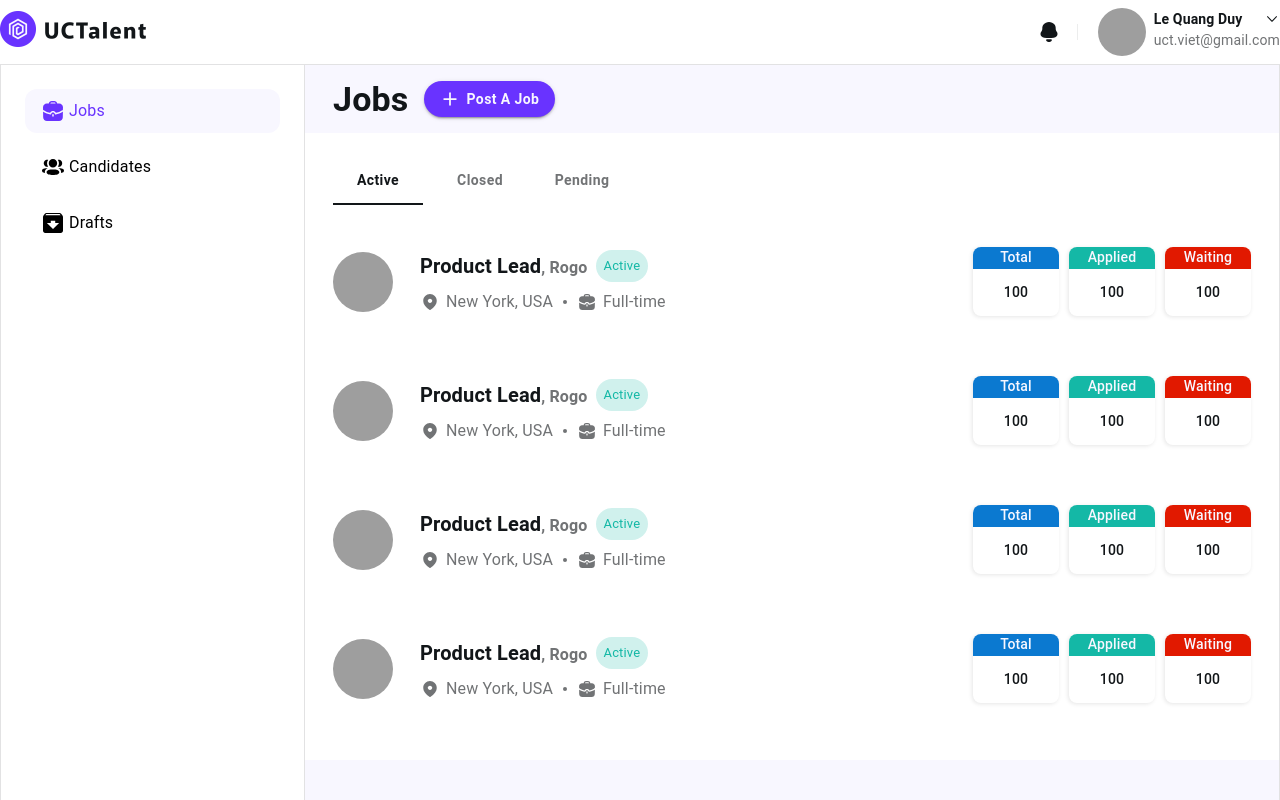
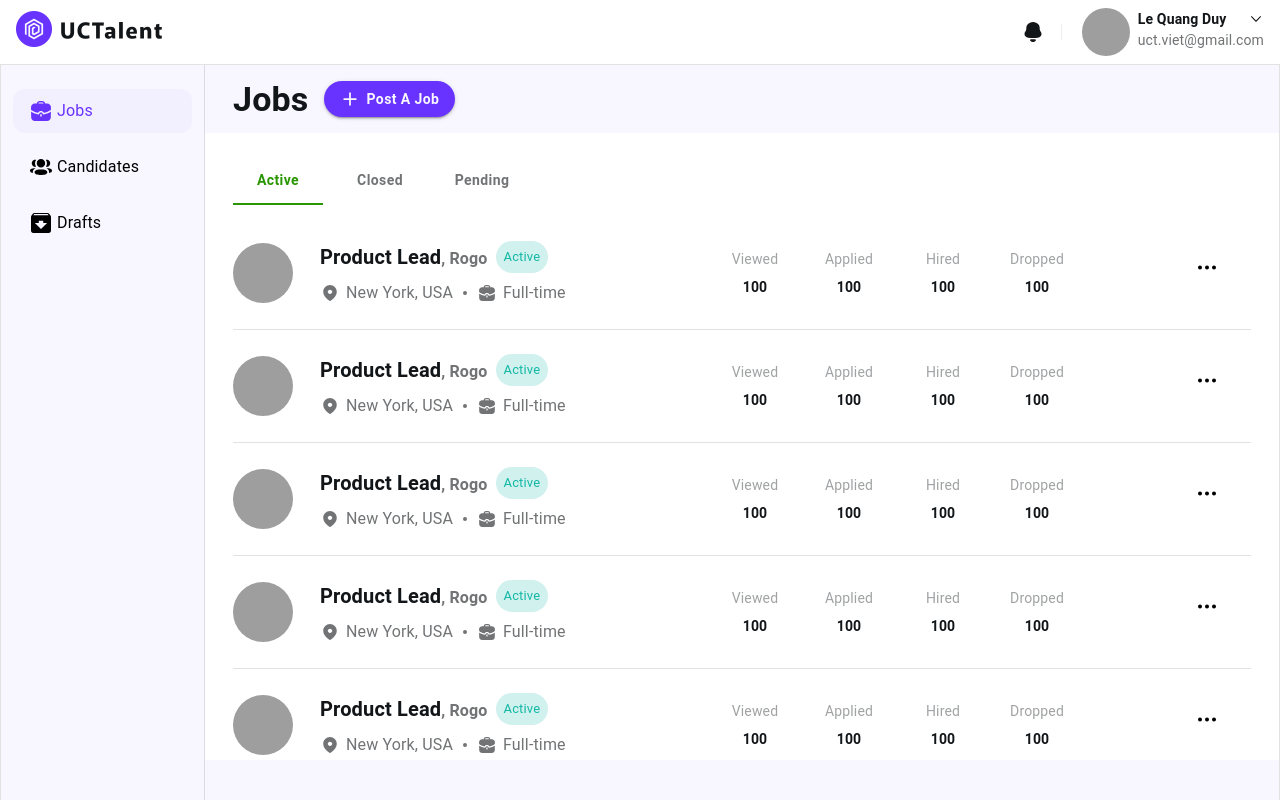
Before and after one commit to UCTalent/uc-ats-react-app, a React (Vite) app: page / in a window 1280 px wide. Built offline with nearby package versions, Linux system fonts and the light colour scheme; grey boxes are pictures that could not be loaded.

Commit message:
chore: kaizen home page layout

```diff
--- a/src/components/common/JobCard.tsx
+++ b/src/components/common/JobCard.tsx
@@ -7,7 +7,11 @@ import DotDivider from "components/common/DotDivider"
 import IconLocation from "assets/icons/location.svg"
 import IconJobType from "assets/icons/job-type.svg"
 
-const JobCard = () => {
+interface IProps {
+  onClickTitle?: () => void
+}
+
+const JobCard: React.FC<IProps> = ({ onClickTitle }) => {
   return (
     <Stack flexDirection="row" sx={{ alignItems: "center", gap: "27px" }}>
       <Avatar
@@ -18,7 +22,11 @@ const JobCard = () => {
       <Stack gap="8px">
         <Stack flexDirection="row" gap="8px">
           <Typography sx={{ fontWeight: 600 }}>
-            <Box component="span" sx={{ fontSize: "20px" }}>
+            <Box
+              component="span"
+              sx={{ fontSize: "20px", cursor: onClickTitle && "pointer" }}
+              onClick={onClickTitle}
+            >
               Product Lead
             </Box>
             <Box component="span" sx={{ color: "text.secondary" }}>
--- /dev/null
+++ b/src/components/common/tags/NumberWithLabelVerticalTag.tsx
@@ -0,0 +1,19 @@
+import Stack from "@mui/material/Stack"
+import Typography from "@mui/material/Typography"
+
+interface IProps {
+  label: string
+  value: number
+  color?: "blue" | "green" | "red"
+}
+
+const NumberWithLabelVerticalTag: React.FC<IProps> = ({ label, value }) => {
+  return (
+    <Stack alignItems="center" gap="6px" sx={{ minWidth: "84px" }}>
+      <Typography sx={{ fontSize: "14px", color: "text.ter" }}>{label}</Typography>
+      <Typography sx={{ fontSize: "14px", fontWeight: 600 }}>{value.toLocaleString()}</Typography>
+    </Stack>
+  )
+}
+
+export default NumberWithLabelVerticalTag
--- a/src/components/sections/TheAppHeader.tsx
+++ b/src/components/sections/TheAppHeader.tsx
@@ -21,7 +21,7 @@ const TheAppHeader = () => {
         zIndex: 20,
       }}
     >
-      <AppContainer>
+      <AppContainer sx={{ px: "16px" }}>
         <Stack
           direction="row"
           sx={{ height: APP_HEADER_HEIGHT, justifyContent: "space-between", alignItems: "center" }}
--- a/src/components/sections/TheNavigateAsideBar.tsx
+++ b/src/components/sections/TheNavigateAsideBar.tsx
@@ -2,7 +2,7 @@ import Stack from "@mui/material/Stack"
 import Box from "@mui/material/Box"
 import { useMemo } from "react"
 import { useLocation, useNavigate } from "react-router-dom"
-import { APP_HEADER_HEIGHT } from "constants/STYLE"
+import { APP_HEADER_HEIGHT, ASIDE_NAVIGATE_WIDTH } from "constants/STYLE"
 import IconJob from "assets/icons/job.svg"
 import IconPeople from "assets/icons/people.svg"
 import IconStoreBox from "assets/icons/store-box.svg"
@@ -36,8 +36,17 @@ const TheNavigateAsideBar = () => {
   )
 
   return (
-    <Box sx={{ minWidth: 304, borderRight: "1px solid", borderRightColor: "border.outlined" }}>
-      <Stack sx={{ position: "sticky", top: APP_HEADER_HEIGHT, p: "24px", gap: "12px" }}>
+    <Box
+      sx={{
+        minWidth: ASIDE_NAVIGATE_WIDTH,
+        borderRight: "1px solid",
+        borderRightColor: "border.outlined",
+        bgcolor: "background.accent",
+      }}
+    >
+      <Stack
+        sx={{ position: "sticky", top: APP_HEADER_HEIGHT, py: "24px", px: "12px", gap: "12px" }}
+      >
         {navigateList.map((item) => (
           <Stack
             key={item.title}
@@ -50,11 +59,11 @@ const TheNavigateAsideBar = () => {
               px: "16px",
               cursor: "pointer",
               color: item.isActive && "text.accent",
-              bgcolor: item.isActive && "background.accent",
+              bgcolor: item.isActive && "background.accentSelected",
               filter: !item.isActive && "brightness(0) contrast(100%)",
               duration: 0.2,
               "&:hover": {
-                bgcolor: "background.accent",
+                bgcolor: "background.accentSelected",
                 color: "text.accent",
                 filter: "none",
               },
--- a/src/components/sections/home/TheJobsList.tsx
+++ b/src/components/sections/home/TheJobsList.tsx
@@ -1,54 +1,20 @@
-import { useMemo } from "react"
 import { useNavigate } from "react-router-dom"
 import Stack from "@mui/material/Stack"
-import CalendarBox from "components/common/CalendarBox"
+import IconButton from "@mui/material/IconButton"
+import TabsFilter from "components/subsections/home/TabsFilter"
 import JobCard from "components/common/JobCard"
-import Tabs from "@mui/material/Tabs"
-import Tab from "@mui/material/Tab"
+import NumberWithLabelVerticalTag from "components/common/tags/NumberWithLabelVerticalTag"
+import IconSVG from "components/common/IconSVG"
+import IconThreeDotsHorizontal from "assets/icons/three-dots-horizontal.svg"
 import { PAGE_MAP } from "constants/PAGE_MAP"
 
 const TheJobsList = () => {
   const navigate = useNavigate()
 
-  const statusFilterElements = useMemo(() => {
-    const statusList = [
-      { id: "active", title: "Active", index: 0, action: () => {} },
-      { id: "close", title: "Closed", index: 1, action: () => {} },
-      { id: "pending", title: "Pending", index: 2, action: () => {} },
-    ]
-    return (
-      <Tabs
-        value={0}
-        onChange={() => {}}
-        textColor="secondary"
-        indicatorColor="secondary"
-        sx={{ px: "28px" }}
-      >
-        {statusList.map((item, index) => (
-          <Tab
-            key={item.id}
-            label={
-              <Stack flexDirection="row" alignItems="center" gap="4px" sx={{ fontWeight: 600 }}>
-                {item.title}
-              </Stack>
-            }
-            id={`simple-tab-${index}`}
-            aria-controls={`simple-tabpanel-${index}`}
-            sx={{
-              textTransform: "none",
-              px: "16px",
-              mr: index !== statusList.length - 1 && "12px",
-            }}
-          />
-        ))}
-      </Tabs>
-    )
-  }, [])
-
   return (
-    <Stack sx={{ flexGrow: 1, py: "24px", gap: "24px" }}>
-      {statusFilterElements}
-      <Stack gap="24px">
+    <Stack sx={{ flexGrow: 1 }}>
+      <TabsFilter />
+      <Stack sx={{ pt: "12px" }}>
         {Array.from({ length: 12 }).map((item, index) => (
           <Stack
             key={index}
@@ -56,19 +22,26 @@ const TheJobsList = () => {
             sx={{
               alignItems: "center",
               justifyContent: "space-between",
-              px: "28px",
-              py: "18px",
-              cursor: "pointer",
-              transitionDuration: "0.1s",
-              "&:hover": { backgroundColor: "background.accent" },
+              mx: "28px",
+              py: "24px",
+              borderBottom: index !== 11 && "1px solid",
+              borderColor: "border.outlined",
             }}
-            onClick={() => navigate(PAGE_MAP.JOB_CANDIDATE(index.toString()))}
           >
-            <JobCard />
-            <Stack flexDirection="row" gap="10px">
-              <CalendarBox label="Total" content="100" color="blue" />
-              <CalendarBox label="Applied" content="100" color="green" />
-              <CalendarBox label="Waiting" content="100" color="red" />
+            <JobCard onClickTitle={() => navigate(PAGE_MAP.JOB_CANDIDATE(index.toString()))} />
+            <Stack flexDirection="row" gap="108px" sx={{ px: "24px" }}>
+              <Stack flexDirection="row" gap="10px">
+                <NumberWithLabelVerticalTag label="Viewed" value={100} />
+                <NumberWithLabelVerticalTag label="Applied" value={100} />
+                <NumberWithLabelVerticalTag label="Hired" value={100} />
+                <NumberWithLabelVerticalTag label="Dropped" value={100} />
+              </Stack>
+              <IconButton
+                sx={{ width: "40px", height: "40px" }}
+                onClick={(e) => e.stopPropagation()}
+              >
+                <IconSVG src={IconThreeDotsHorizontal} alt="Options" />
+              </IconButton>
             </Stack>
           </Stack>
         ))}
--- /dev/null
+++ b/src/components/subsections/home/TabsFilter.tsx
@@ -0,0 +1,74 @@
+import { useMemo, useState } from "react"
+import Tabs from "@mui/material/Tabs"
+import Tab from "@mui/material/Tab"
+import Stack from "@mui/material/Stack"
+
+const TabsFilter = () => {
+  const [activeTabIndex, setActiveTabIndex] = useState(0)
+
+  const statusList = useMemo(
+    () => [
+      {
+        id: "active",
+        title: "Active",
+        index: 0,
+        action: () => {},
+        color: "rgba(41, 150, 1, 1)",
+      },
+      { id: "closed", title: "Closed", index: 1, action: () => {}, color: "rgba(254, 158, 31, 1)" },
+      {
+        id: "pending",
+        title: "Pending",
+        index: 2,
+        action: () => {},
+        color: "rgba(11, 121, 208, 1)",
+      },
+    ],
+    []
+  )
+
+  return (
+    <Tabs
+      value={activeTabIndex}
+      onChange={(_, newValue) => setActiveTabIndex(newValue)}
+      sx={{
+        px: "28px",
+        mt: "24px",
+        "& .Mui-selected": {
+          color: statusList[activeTabIndex].color,
+        },
+        "& .MuiTabs-indicator": {
+          backgroundColor: statusList[activeTabIndex].color,
+        },
+      }}
+    >
+      {statusList.map((item, index) => (
+        <Tab
+          key={item.id}
+          label={
+            <Stack
+              flexDirection="row"
+              alignItems="center"
+              gap="4px"
+              sx={{
+                fontWeight: 600,
+                color: item.index === activeTabIndex && item.color,
+              }}
+            >
+              {item.title}
+            </Stack>
+          }
+          id={`simple-tab-${index}`}
+          aria-controls={`simple-tabpanel-${index}`}
+          sx={{
+            textTransform: "none",
+            px: "16px",
+            mr: index !== statusList.length - 1 && "12px",
+          }}
+        />
+      ))}
+    </Tabs>
+  )
+}
+
+export default TabsFilter
--- a/src/constants/STYLE.ts
+++ b/src/constants/STYLE.ts
@@ -1,7 +1,9 @@
-export const APP_CONTAINER_WIDTH = 1440 - 80 * 2
+export const APP_CONTAINER_WIDTH = 1440
 
 export const APP_HEADER_HEIGHT = 64
 
 export const APP_HEADER_LOGO_WIDTH = 147
 
+export const ASIDE_NAVIGATE_WIDTH = 204
+
 export const CANDIDATE_CARD_HEIGHT = 148
--- a/src/theme/createTheme.ts
+++ b/src/theme/createTheme.ts
@@ -30,6 +30,7 @@ export const createTheme = (mode = "light") => {
         lime: isLightMode ? "#C9FF33" : "#C9FF33",
         limeHover: isLightMode ? "#B7E731" : "#B7E731",
         accent: isLightMode ? "#F8F7FF" : "#F8F7FF",
+        accentSelected: isLightMode ? "rgba(105, 51, 255, 0.04)" : "rgba(105, 51, 255, 0.04)",
         overlay: isLightMode ? "rgba(0, 0, 0, 0.6)" : "rgba(0, 0, 0, 0.4)",
       },
       primary: {
@@ -40,7 +41,7 @@ export const createTheme = (mode = "light") => {
         main: isLightMode ? "#121619" : "#F8F7FF",
       },
       text: {
-        primary: isLightMode ? "#121619" : "#DFDEE6",
+        primary: isLightMode ? "rgba(18, 22, 25, 1)" : "#DFDEE6",
         secondary: isLightMode ? "#717375" : "#AEADB3",
         accent: isLightMode ? "#6933FF" : "#9670FF",
         accent1: isLightMode ? "rgba(150, 112, 255, 1)" : "rgba(150, 112, 255, 1)",
@@ -49,8 +50,9 @@ export const createTheme = (mode = "light") => {
         button: isLightMode ? "#F8F7FF" : "#F8F7FF",
         disabled: isLightMode ? "rgba(18, 22, 25, 0.3)" : "rgba(248, 247, 255, 0.3)",
         tertiary: isLightMode ? "#A0A2A3" : "#7C7C80",
-        contrast: isLightMode ? "#F8F7FF" : "#121619",
+        contrast: isLightMode ? "#F8F7FF" : "rgba(18, 22, 25, 1)",
         dark: isLightMode ? "#000" : "#000",
+        ter: isLightMode ? "rgba(160, 162, 163, 1)" : "rgba(160, 162, 163, 1)",
       },
       shadow: {
         menu: isLightMode
```
Also changed, not shown: src/assets/icons/three-dots-horizontal.svg (added).
